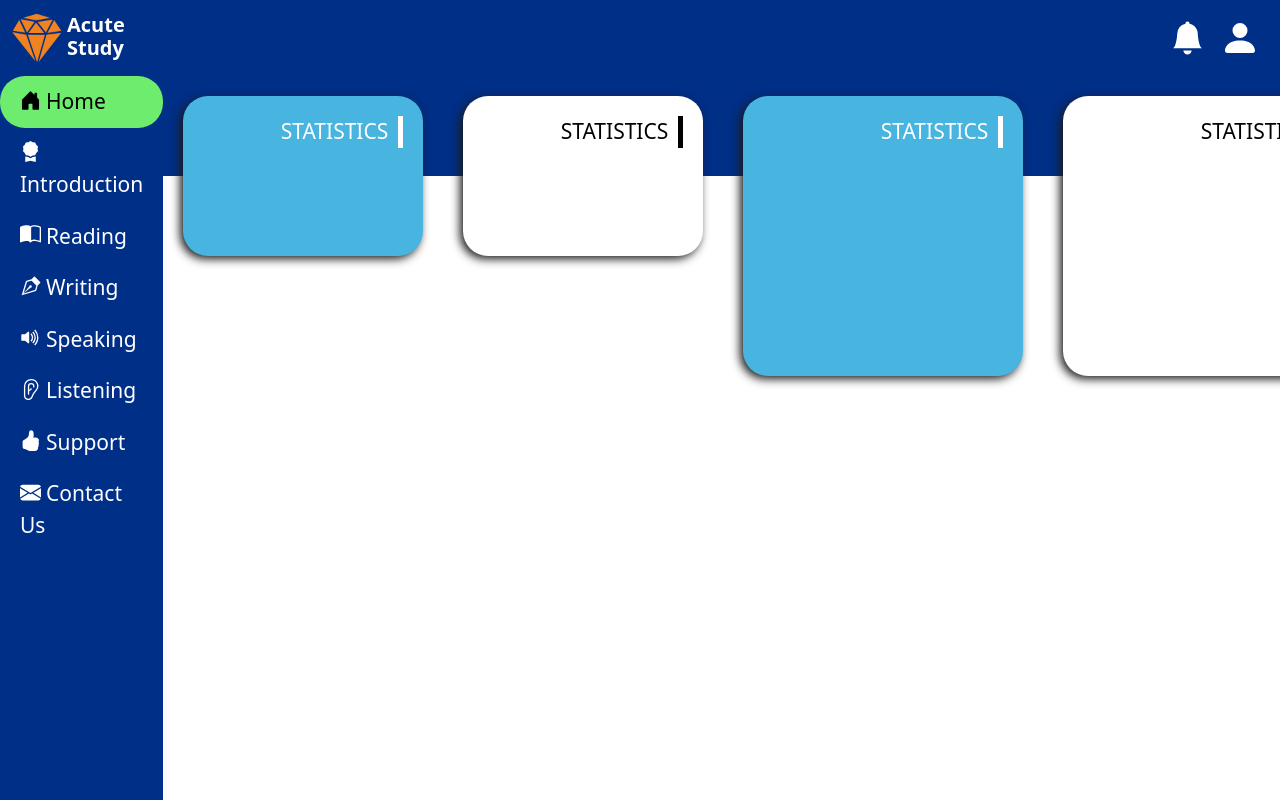
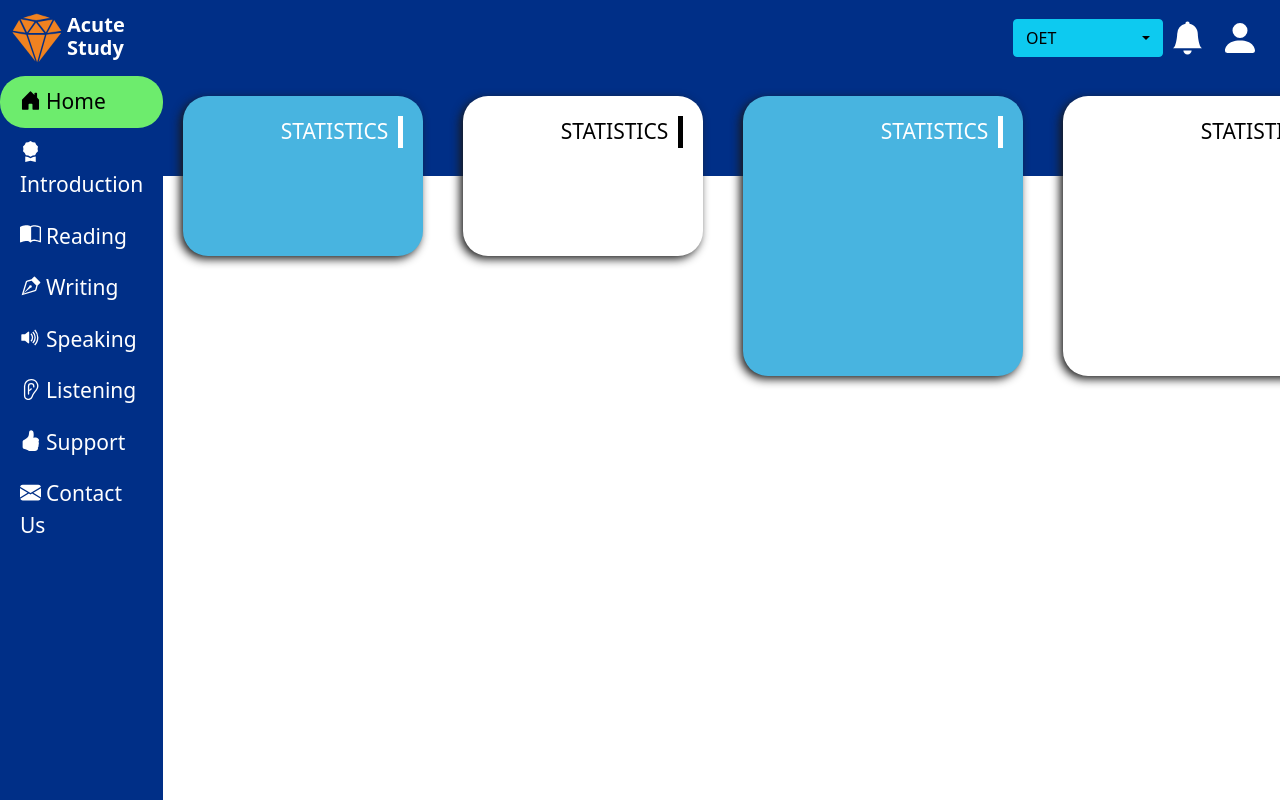
Before and after one commit to FirstBornTech/dlp_institutional, a React (Create React App) app: page / in a window 1280 px wide. Built offline with nearby package versions, Linux system fonts and the light colour scheme.

Commit message:
course selection dropdown

```diff
--- /dev/null
+++ b/src/components/AppDropdown.js
@@ -0,0 +1,21 @@
+import Dropdown from "react-bootstrap/Dropdown";
+import './AppDropdown.scss';
+
+const AppDropdown = ({ type = 'default', placeholder = 'Select a option', options, selectedOption, onChange }) => {
+    const dropdownClassName = 'dropdown-' + type;
+    return (
+        <Dropdown className={dropdownClassName}>
+            <Dropdown.Toggle variant="info" id="dropdown-basic" className={dropdownClassName + '-toggle'}>
+                <div className={dropdownClassName + '-toggle-label'}>{selectedOption ? selectedOption : placeholder}</div>
+            </Dropdown.Toggle>
+
+            <Dropdown.Menu>
+                {options.map((option, index) => {
+                    return <Dropdown.Item key={index} onClick={() => onChange(option)}>{option}</Dropdown.Item>
+                })}
+            </Dropdown.Menu>
+        </Dropdown>
+    )
+}
+
+export default AppDropdown;
--- /dev/null
+++ b/src/components/AppDropdown.scss
@@ -0,0 +1,16 @@
+@import '../sass/colors';
+
+.dropdown{
+    &-default{
+        margin: auto 0;
+        &-toggle{
+            min-width: 150px;
+            text-align: left;
+            display: flex;
+            justify-content: space-between;
+        }
+        .dropdown-toggle::after {
+            margin: auto 0;
+        }
+    }
+}
--- a/src/components/AppNavbar.js
+++ b/src/components/AppNavbar.js
@@ -1,25 +1,31 @@
 import Navbar from "react-bootstrap/Navbar";
 import Container from "react-bootstrap/Container";
 import Nav from "react-bootstrap/Nav";
+import AppDropdown from "./AppDropdown";
 import AppLogo from '../images/AppLogo.png';
 import NotificationLogo from '../images/icons/bell-fill.svg';
 import ProfileLogo from '../images/icons/person-fill.svg';
 import './AppNavbar.scss';
+import { useState } from "react";
 
-const AppNavbar = ({type="default"}) => {
-    const navbarClassName = 'app-navbar-'+type
+const AppNavbar = ({ type = "default" }) => {
+    const navbarClassName = 'app-navbar-' + type;
+    const courses = ['OET', 'CBT', 'OSCE', 'IELTS'];
+    const [selectedCourse, setSelectedCourse] = useState('OET');
+
     return (
         <Navbar className={navbarClassName}>
-            <Container className={navbarClassName+'__container'}>
-                <Navbar.Brand href="#home" className={navbarClassName+'__container-brand'}>
-                    <img className={navbarClassName+'__container-brand-logo'} src={AppLogo} alt='logo'/>
-                    <div>Acute <br/> Study</div>
+            <Container className={navbarClassName + '__container'}>
+                <Navbar.Brand href="#home" className={navbarClassName + '__container-brand'}>
+                    <img className={navbarClassName + '__container-brand-logo'} src={AppLogo} alt='logo' />
+                    <div>Acute <br /> Study</div>
                 </Navbar.Brand>
                 <Navbar.Toggle aria-controls="basic-navbar-nav" />
                 <Navbar.Collapse id="basic-navbar-nav">
-                    <Nav className={navbarClassName+'__container-settings'}>
-                        <Nav.Link href="#link"><img src={NotificationLogo} alt={'notify'}/></Nav.Link>
-                        <Nav.Link href="#link"><img src={ProfileLogo} alt={'profile'}/></Nav.Link>
+                    <Nav className={navbarClassName + '__container-settings'}>
+                        <AppDropdown options={courses} selectedOption={selectedCourse} onChange={(option) => setSelectedCourse(option)} />
+                        <Nav.Link href="#link"><img src={NotificationLogo} alt={'notify'} /></Nav.Link>
+                        <Nav.Link href="#link"><img src={ProfileLogo} alt={'profile'} /></Nav.Link>
                     </Nav>
                 </Navbar.Collapse>
             </Container>
```
